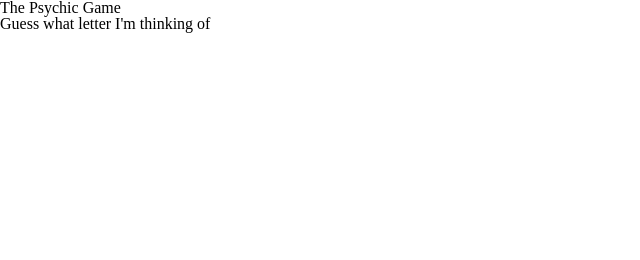
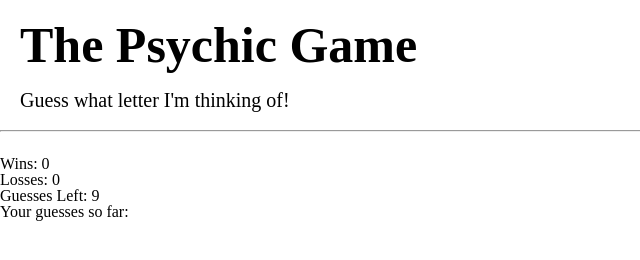
Before and after one commit to tsherman16/Psychic-Game, a plain HTML site: page index.html in a window 1280 px wide. Shown: the whole page, without its empty margins (0-640 px from the left). Drawn offline with Linux system fonts and the light colour scheme.

Commit message:
javascript issues

```diff
--- a/assets/css/style.css
+++ b/assets/css/style.css
@@ -0,0 +1,12 @@
+.gameTitle {
+    font-size: 50px;
+    font-weight: bold;
+    margin: 20px;
+
+}
+
+.heading {
+    font-size: 20px;
+    margin: 20px;
+
+}
--- a/assets/javascript/game.js
+++ b/assets/javascript/game.js
@@ -0,0 +1,28 @@
+var computerChoices = ["a", "b", "c", "d", "e", "f", "g", "h", "i", "j", "k", "l", "m", "n", "o", "p", "q", "r", "s", "t", "u", "v", "w", "x", "y", "z"];
+var wins = 0;
+var losses = 0;
+var guessesLeft = 9;
+
+document.onkeyup = function (event) {
+    var userGuess = event.key;
+    var computerGuess = computerChoices[Math.floor(Math.random() * computerChoices.length)];
+
+    if (userGuess === computerGuess) {
+        wins++;
+    }
+    if (userGuess !== computerGuess) {
+        losses++
+    }
+    for (var i = 9; i === 0; i--) {
+        if (userGuess === computerGuess) {
+            guessesLeft = 9;
+        } else if (userGuess !== computerGuess) {
+            return i;
+        } guessLeft = i;
+    }
+    };
+
+
+    document.getElementById("win-text").innerHTML = "Wins: " + wins;
+    document.getElementById("loss-text").innerHTML = "Losses: " + losses;
+    document.getElementById("guessleft-text").innerHTML = "Guesses Left: " + guessesLeft;
--- a/index.html
+++ b/index.html
@@ -1,17 +1,31 @@
 <!DOCTYPE html>
 <html lang="en">
+
 <head>
     <meta charset="UTF-8">
     <meta name="viewport" content="width=device-width, initial-scale=1.0">
     <meta http-equiv="X-UA-Compatible" content="ie=edge">
     <link rel="stylesheet" href="assets/css/reset.css">
     <link rel="stylesheet" href="assets/css/style.css">
-    <title>Psychis-Game</title>
+    <link rel="stylesheet" href="assets/javascript/game.js">
+    <title>Psychic-Game</title>
 </head>
+
 <body>
 
-    <h1 class="gameTitle">The Psychic Game</h1>
+    <div class="container">
+        <div class="row">
+            <h1 class="gameTitle">The Psychic Game</h1>
+            <div class="heading">Guess what letter I'm thinking of!</div>
+            <hr>
+            <br>
+            <p id="win-text">Wins: 0</p>
+            <p id="loss-text">Losses: 0</p>
+            <p id="guessleft-text">Guesses Left: 9</p>
+            <p>Your guesses so far: <span id=guesses-text></span></p>
+            <script src="assets/javascript/game.js"></script>
+        </div>
+    </div>
+</body>
 
-    <div>Guess what letter I'm thinking of</div>
-</body>
 </html>
```
